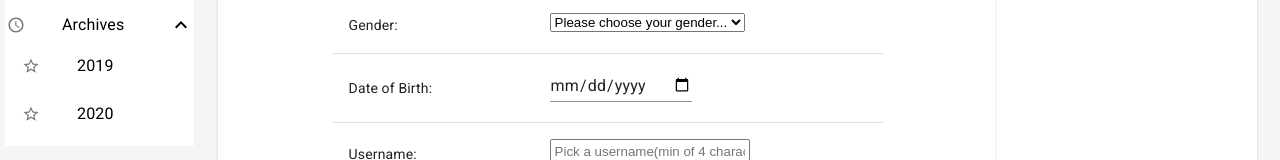
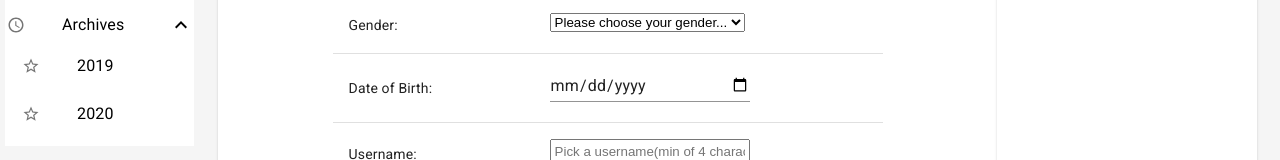
Before and after one commit to engrcollins/woke_lib_client, a React (Create React App) app: page /join-library in a window 1280 px wide. Shown: the part 382-542 px from the top of the page. Built offline with nearby package versions, Linux system fonts and the light colour scheme.

Commit message:
fix date of birth ui

```diff
--- a/src/components/Register.js
+++ b/src/components/Register.js
@@ -240,7 +240,7 @@ const Registration= () => {
                           <TableCell align="left"><label className="labelling" htmlFor="birthDate">Date of Birth: </label></TableCell>
                           <TableCell align="left"><TextField
                               id="birthDate"
-
+                              className="input-field"
                               type="date"
                               defaultValue="2000-01-24"
                               value={library_user.birthDate}
```
Also changed, not shown: 8 other files (tests, documents, lock files or other folders).
